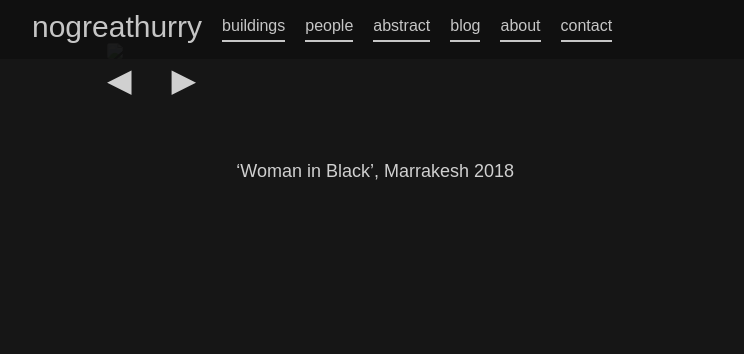
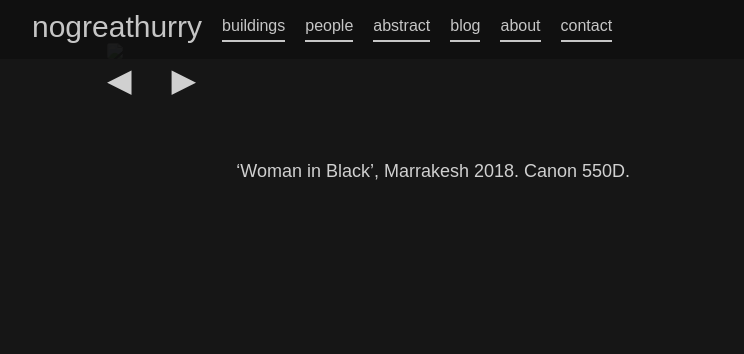
Before and after one commit to 987poiuytrewq/nogreathurry, a Jekyll site: the page built from _people/IMG-20190316-WA0031.md, in a window 1280 px wide. Shown: the top 354 px of the page, without its empty margins (8-752 px from the left). Built offline with Jekyll 4.4.1, drawn with Linux system fonts in a browser that asks for light colours.

Commit message:
Updated Img 20190316 Wa0031

```diff
--- a/_people/IMG-20190316-WA0031.md
+++ b/_people/IMG-20190316-WA0031.md
@@ -10,9 +10,11 @@
 - street
 - street photographer
 - street photography
+- 550D
+- Canon 550D
 image: "/uploads/IMG-20190316-WA0031.jpg"
 thumbnail_image: "/uploads/IMG-20190316-WA0031_thumbnail.jpg"
 layout: photo
 ---
 
-'Woman in Black', Marrakesh 2018
+'Woman in Black', Marrakesh 2018. Canon 550D.
```
